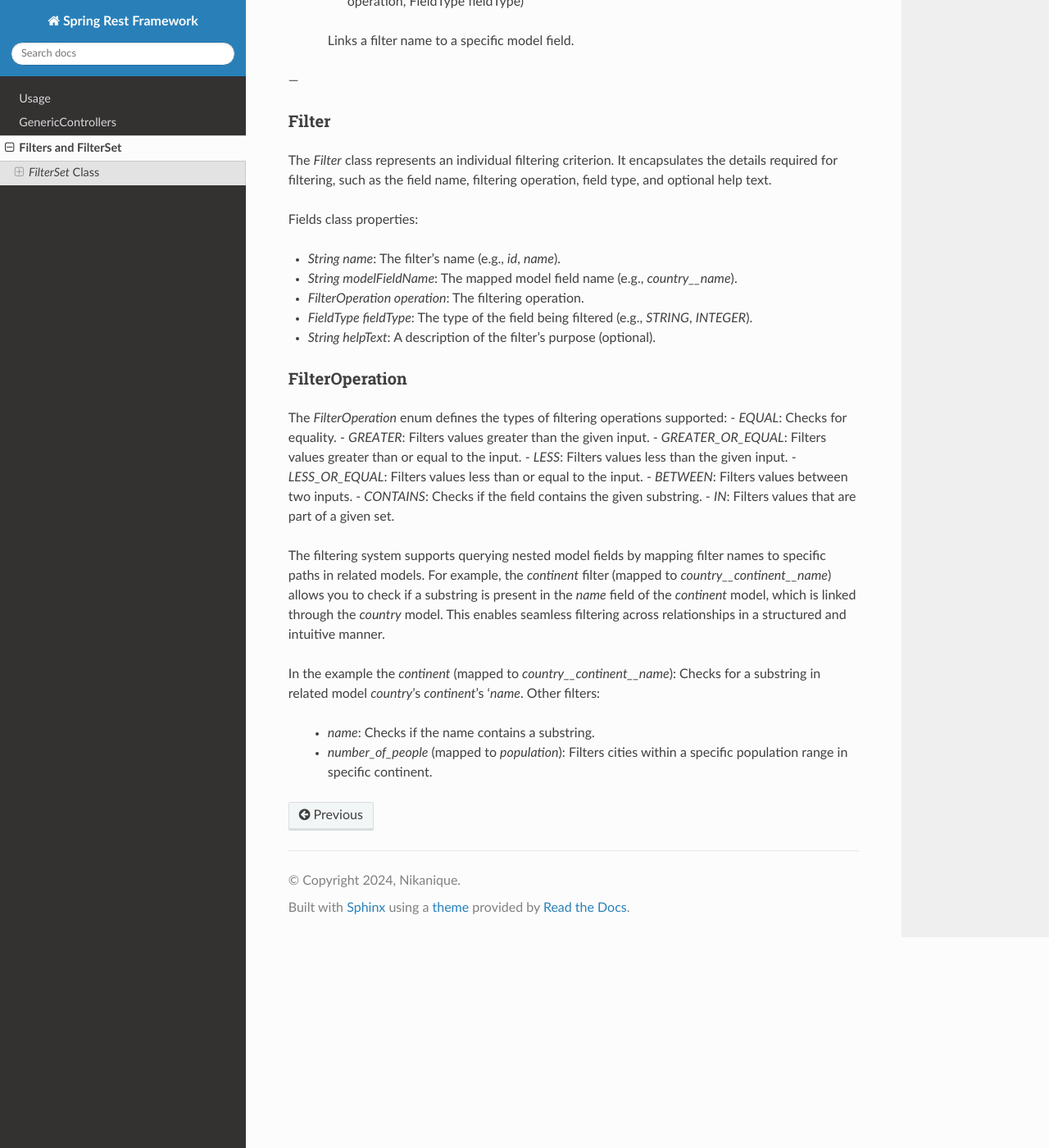
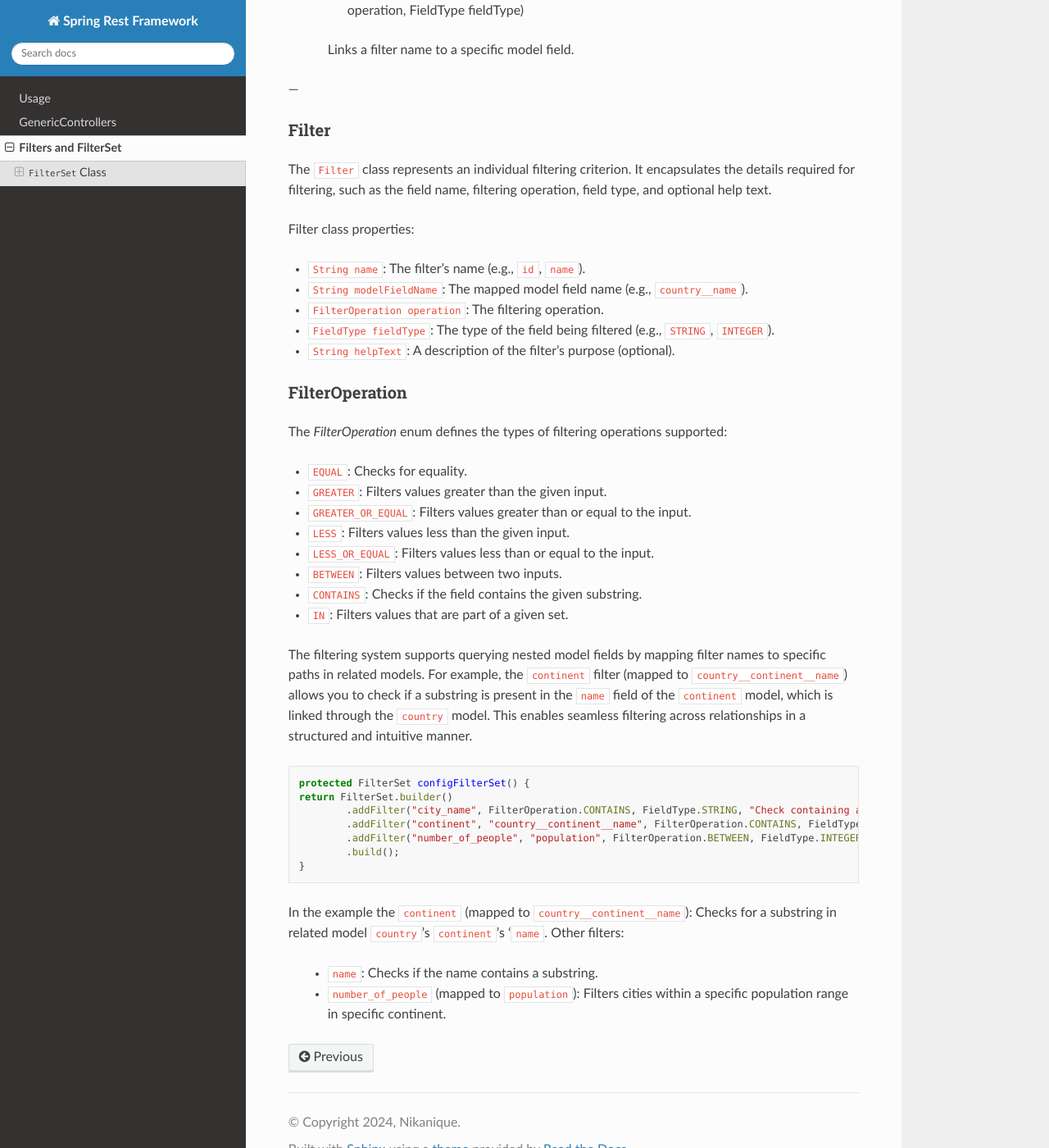
Before and after one commit to nikanique/spring-rest-framework-tutorial, a Sphinx documentation site: the page built from docs/source/Filters.rst, in a window 1280 px wide and 1400 px high, scrolled down 1348 px. Shown: the whole window at 82% size. Built offline with Sphinx 7.4.7 and the Read the Docs theme 3.1.0, drawn with Linux system fonts in a browser that asks for light colours; pages that are not in the unit, such as notebooks, are missing from menus; some of the changed text lies outside the part shown.

Commit message:
fix: filter page

```diff
--- a/docs/source/Filters.rst
+++ b/docs/source/Filters.rst
@@ -1,28 +1,29 @@
 Filters and FilterSet
 ===========
 
-The `FilterSet` and `Filter` classes provide a structured and flexible way to define filters for your data retrieval operations. Inspired by Django Rest Framework (DRF) filters, these components allow you to define filtering criteria for database queries. The Filter supports operations like filtering by equality, ranges, inclusion in a set, substring matching, and more, making it highly adaptable to various requirements.
+The ``FilterSet`` and ``Filter`` classes provide a structured and flexible way to define filters for your data retrieval operations. Inspired by Django Rest Framework (DRF) filters, these components allow you to define filtering criteria for database queries. The Filter supports operations like filtering by equality, ranges, inclusion in a set, substring matching, and more, making it highly adaptable to various requirements.
 
-`FilterSet` Class
+``FilterSet`` Class
 --------------
 
-The `FilterSet` class represents a collection of filters. It provides a fluent API for creating and managing filters that can be applied to your data models.
+The ``FilterSet`` class represents a collection of filters. It provides a fluent API for creating and managing filters that can be applied to your data models.
 
 Constructor
 ^^^^^^^^^^^^^
-- `FilterSet()`: Creates an empty `FilterSet`.
-- `FilterSet(Set<Filter> filters)`: Creates a `FilterSet` with the given set of filters.
+- ``FilterSet()``: Creates an empty ``FilterSet``.
+- ``FilterSet(Set<Filter> filters)``: Creates a ``FilterSet`` with the given set of filters.
 
 Methods
 ^^^^^^^^^^^^^
-- `Set<Filter> getFilters()`: Retrieves all filters in the `FilterSet`.
-- `void add(Filter filter)`: Adds a single filter to the `FilterSet`.
+- ``Set<Filter> getFilters()``: Retrieves all filters in the ``FilterSet``.
+- ``void add(Filter filter)``: Adds a single filter to the ``FilterSet``.
 
 Builder
 ^^^^^^^^^^^^^
-The `FilterSetBuilder` provides methods to construct a `FilterSet` instance fluently:
+The ``FilterSetBuilder`` provides methods to construct a ``FilterSet`` instance fluently:
 
 .. code-block::java
+
     protected FilterSet configFilterSet() {
         return FilterSet.builder()
                 .addFilter("nationalNumber", FilterOperation.EQUAL, FieldType.INTEGER)
@@ -32,25 +33,28 @@ The `FilterSetBuilder` provides methods to construct a `FilterSet` instance flue
 
 The example applies set of 2 filters on the endpoint result:
 
-  - `nationalNumber`: Checks if the `nationalNumber` equals to given `nationalNumber` parameter. Here the endpoint filter parameter will be same as the model field name.
-  - `date_time`: This filter parameter has a name (`date_time`) different from the corresponding model field (`class_date_time`). It is used to check whether the value of the `class_date_time` field of the records falls within a specified datetime range.
+  - ``nationalNumber``: Checks if the ``nationalNumber`` equals to given ``nationalNumber`` parameter. Here the endpoint filter parameter will be same as the model field name.
+  - ``date_time``: This filter parameter has a name (``date_time``) different from the corresponding model field (``class_date_time``). It is used to check whether the value of the ``class_date_time`` field of the records falls within a specified datetime range.
 
-Finally we compile the FilterSet by calling `.build()` method.
+Finally we compile the FilterSet by calling ``.build()`` method.
 
 1. **Basic Filter**:
    .. code-block:: java
+
         FilterSetBuilder addFilter(String name, FilterOperation operation, FieldType fieldType)
 
     Adds a filter with a name, operation, and type.
 
 2. **Filter with Help Text**:
    .. code-block:: java
+
         FilterSetBuilder addFilter(String name, FilterOperation operation, FieldType fieldType, String helpText)
 
     Adds a filter and a descriptive help text.
 
 3. **Model-Field Mapping**:
    .. code-block:: java
+
         FilterSetBuilder addFilter(String name, String modelFieldName, FilterOperation operation, FieldType fieldType)
 
     Links a filter name to a specific model field.
@@ -62,34 +66,36 @@ Finally we compile the FilterSet by calling `.build()` method.
 Filter
 ^^^^^^^^^^^^^
 
-The `Filter` class represents an individual filtering criterion. It encapsulates the details required for filtering, such as the field name, filtering operation, field type, and optional help text.
+The ``Filter`` class represents an individual filtering criterion. It encapsulates the details required for filtering, such as the field name, filtering operation, field type, and optional help text.
 
-Fields class properties:
+Filter class properties:
 
-- `String name`: The filter's name (e.g., `id`, `name`).
-- `String modelFieldName`: The mapped model field name (e.g., `country__name`).
-- `FilterOperation operation`: The filtering operation.
-- `FieldType fieldType`: The type of the field being filtered (e.g., `STRING`, `INTEGER`).
-- `String helpText`: A description of the filter's purpose (optional).
+- ``String name``: The filter's name (e.g., ``id``, ``name``).
+- ``String modelFieldName``: The mapped model field name (e.g., ``country__name``).
+- ``FilterOperation operation``: The filtering operation.
+- ``FieldType fieldType``: The type of the field being filtered (e.g., ``STRING``, ``INTEGER``).
+- ``String helpText``: A description of the filter's purpose (optional).
 
 
 
 FilterOperation
 ^^^^^^^^^^^^^
 The `FilterOperation` enum defines the types of filtering operations supported:
-- `EQUAL`: Checks for equality.
-- `GREATER`: Filters values greater than the given input.
-- `GREATER_OR_EQUAL`: Filters values greater than or equal to the input.
-- `LESS`: Filters values less than the given input.
-- `LESS_OR_EQUAL`: Filters values less than or equal to the input.
-- `BETWEEN`: Filters values between two inputs.
-- `CONTAINS`: Checks if the field contains the given substring.
-- `IN`: Filters values that are part of a given set.
+
+- ``EQUAL``: Checks for equality.
+- ``GREATER``: Filters values greater than the given input.
+- ``GREATER_OR_EQUAL``: Filters values greater than or equal to the input.
+- ``LESS``: Filters values less than the given input.
+- ``LESS_OR_EQUAL``: Filters values less than or equal to the input.
+- ``BETWEEN``: Filters values between two inputs.
+- ``CONTAINS``: Checks if the field contains the given substring.
+- ``IN``: Filters values that are part of a given set.
 
 
-The filtering system supports querying nested model fields by mapping filter names to specific paths in related models. For example, the `continent` filter (mapped to `country__continent__name`) allows you to check if a substring is present in the `name` field of the `continent` model, which is linked through the `country` model. This enables seamless filtering across relationships in a structured and intuitive manner.
+The filtering system supports querying nested model fields by mapping filter names to specific paths in related models. For example, the ``continent`` filter (mapped to ``country__continent__name``) allows you to check if a substring is present in the ``name`` field of the ``continent`` model, which is linked through the ``country`` model. This enables seamless filtering across relationships in a structured and intuitive manner.
 
 .. code-block:: java
+
         protected FilterSet configFilterSet() {
         return FilterSet.builder()
                 .addFilter("city_name", FilterOperation.CONTAINS, FieldType.STRING, "Check containing a name")
@@ -98,8 +104,8 @@ The filtering system supports querying nested model fields by mapping filter nam
                 .build();
         }
 
-In the example the `continent` (mapped to `country__continent__name`): Checks for a substring in related model `country`'s `continent`'s '`name`.
+In the example the ``continent`` (mapped to ``country__continent__name``): Checks for a substring in related model ``country``'s ``continent``'s '``name``.
 Other filters:
 
-  - `name`: Checks if the name contains a substring.
-  - `number_of_people` (mapped to `population`): Filters cities within a specific population range in specific continent.
+  - ``name``: Checks if the name contains a substring.
+  - ``number_of_people`` (mapped to ``population``): Filters cities within a specific population range in specific continent.
```
